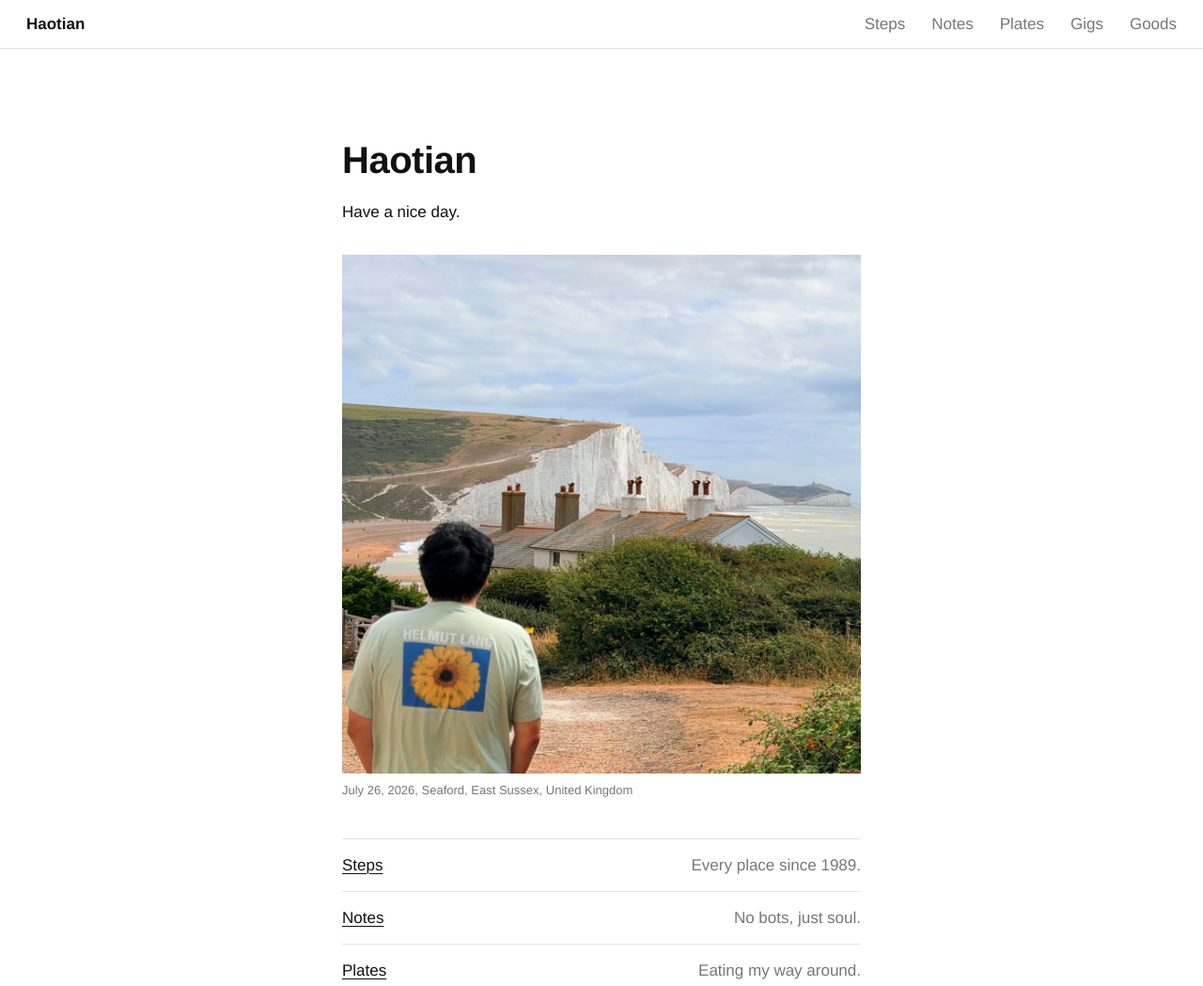
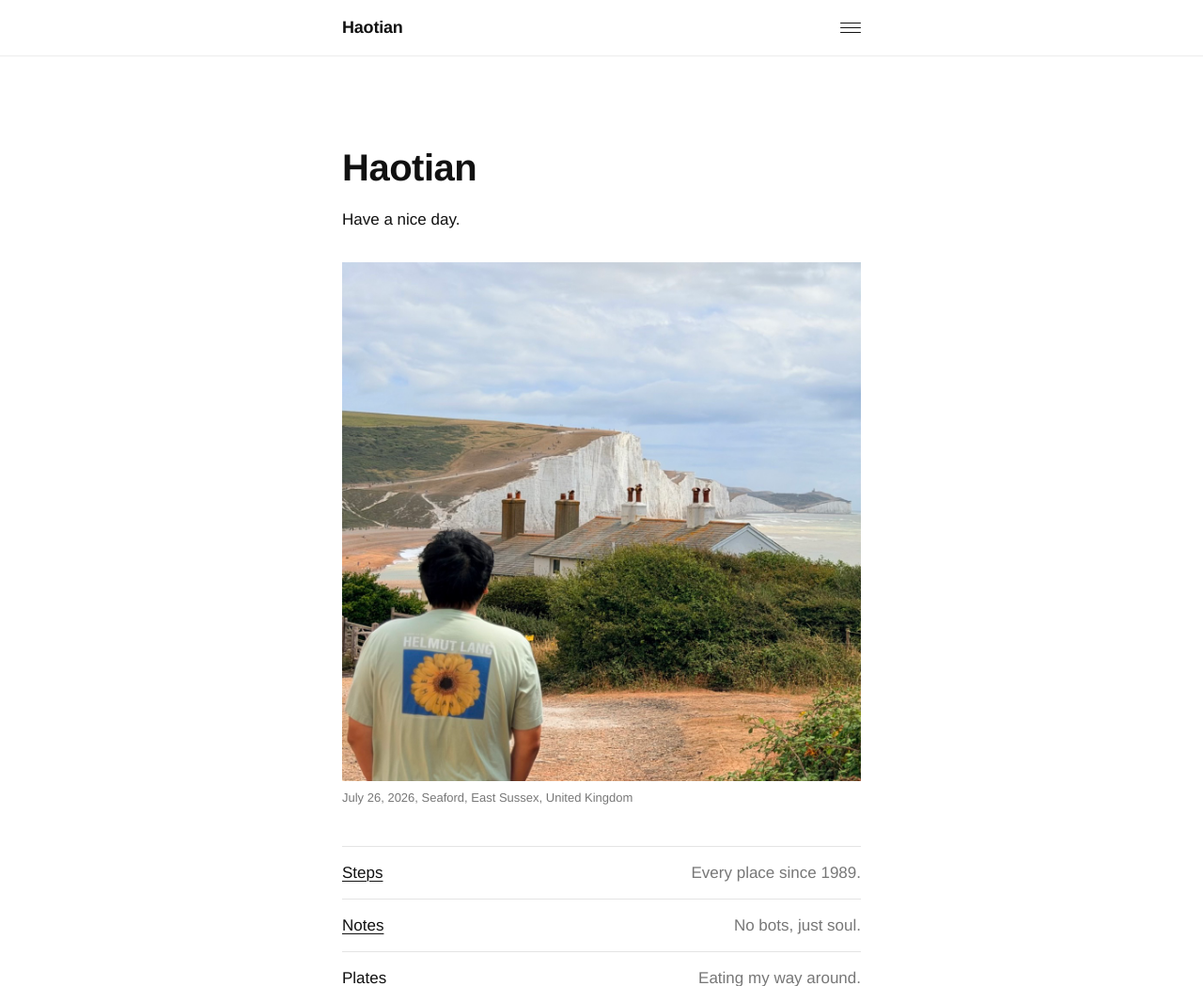
Before and after one commit to hehaotian/hehaotian.github.io, a PHP site: page / in a window 1280 px wide. Shown: the top 1049 px of the page at 94% size. Run offline with PHP 8.4, Linux system fonts and the light colour scheme.

Commit message:
Top bar: menu button, aligned to each page's column width

```diff
--- a/assets/app.js
+++ b/assets/app.js
@@ -14,12 +14,21 @@ function show(name) {
   });
   // the heavy map page loads only the first time you open Steps
   if (name === "steps" && !frame.src) frame.src = frame.dataset.src;
+  document.body.dataset.tab = name;                                  // lets the CSS match the top bar to this page's column width
   document.title = name === "home" ? "Haotian" : `${name[0].toUpperCase() + name.slice(1)} · Haotian`;
   if (name !== currentTab) window.scrollTo(0, 0);   // opening a pop-up on the same tab keeps the page where it is
   currentTab = name;
 }
 window.addEventListener("hashchange", () => show(location.hash.slice(1)));
 show(location.hash.slice(1));
+
+// ---- menu button: opens the section links under the top bar; closes on a link, Escape, a click elsewhere, or a page change
+const topBar = document.getElementById("top"), menuBtn = document.getElementById("menu");
+function setMenu(open) { topBar.classList.toggle("open", open); menuBtn.setAttribute("aria-expanded", open); }
+menuBtn.addEventListener("click", () => setMenu(!topBar.classList.contains("open")));
+document.addEventListener("click", e => { if (!topBar.contains(e.target)) setMenu(false); });
+document.addEventListener("keydown", e => { if (e.key === "Escape") setMenu(false); });
+window.addEventListener("hashchange", () => setMenu(false));
 
 // ---- shared pop-up page: "#tab/slug" opens an entry from Notes, Plates, Goods or Gigs over the current tab
 const esc = s => String(s ?? "").replace(/[&<>"]/g, c => ({ "&": "&amp;", "<": "&lt;", ">": "&gt;", '"': "&quot;" }[c]));
--- a/assets/style.css
+++ b/assets/style.css
@@ -1,22 +1,42 @@
-:root { --text: #111; --muted: #777; --line: #e4e4e4; --nav-h: 52px; }
+:root { --text: #111; --muted: #777; --line: #e4e4e4; --nav-h: 60px; }
 * { box-sizing: border-box; }
 html, body { margin: 0; height: 100%; background: #fff; color: var(--text);
   font: 17px/1.6 "Helvetica Neue", Helvetica, Arial, sans-serif; -webkit-font-smoothing: antialiased; }
 a { color: inherit; text-decoration-thickness: 1px; text-underline-offset: 3px; }
 a:hover { text-decoration-color: var(--muted); }
 
-/* header: name on the left, three text links on the right */
-#top { position: fixed; inset: 0 0 auto 0; height: var(--nav-h); z-index: 10; display: flex; align-items: center;
-       justify-content: space-between; padding: 0 28px; background: #fff; border-bottom: 1px solid var(--line); }
-.brand { font-weight: 600; text-decoration: none; }
-#tabs { display: flex; gap: 28px; }
-#tabs a { text-decoration: none; color: var(--muted); }
-#tabs a:hover { color: var(--text); }
-#tabs a.active { color: var(--text); text-decoration: underline; }
+/* header: the name on the left and a three-line menu button on the right, both on the same left/right edges as the text column below,
+   so "Haotian" in the bar always sits right above "Haotian" on the home page. The section links open in a panel under the bar. */
+:root { --gutter: 24px; --frame: 600px; }   /* --frame: width of the text column; the bar follows it, so a wider page (Plates) widens both */
+body[data-tab="plates"] { --frame: 880px; }
+body[data-tab="steps"] { --frame: 100vw; }   /* the map is full width, so the bar spans it too */
+#top { position: fixed; inset: 0 0 auto 0; height: var(--nav-h); z-index: 10; display: flex; align-items: center; justify-content: space-between;
+       padding: 0 max(var(--gutter), calc((100% - var(--frame)) / 2 + var(--gutter)));
+       background: rgba(255,255,255,.82); -webkit-backdrop-filter: saturate(180%) blur(16px); backdrop-filter: saturate(180%) blur(16px);
+       border-bottom: 1px solid rgba(0,0,0,.07); transition: padding .25s ease; }
+.brand { font-weight: 600; font-size: 18px; letter-spacing: -.2px; text-decoration: none; }
+
+.menu-btn { position: relative; width: 40px; height: 40px; margin: 0 -9px 0 0; padding: 0; border: 0; background: none; cursor: pointer; color: var(--text); }
+.menu-btn span { position: absolute; left: 9px; width: 22px; height: 1.5px; background: currentColor; border-radius: 1px; transition: transform .25s ease, opacity .2s ease; }
+.menu-btn span:nth-child(1) { top: 14px; } .menu-btn span:nth-child(2) { top: 19px; } .menu-btn span:nth-child(3) { top: 24px; }
+.menu-btn[aria-expanded="true"] span:nth-child(1) { transform: translateY(5px) rotate(45deg); }
+.menu-btn[aria-expanded="true"] span:nth-child(2) { opacity: 0; }
+.menu-btn[aria-expanded="true"] span:nth-child(3) { transform: translateY(-5px) rotate(-45deg); }
+.menu-btn:focus-visible { outline: 1px solid var(--muted); outline-offset: 2px; border-radius: 4px; }
+
+#tabs { position: absolute; top: 100%; left: 0; right: 0; display: flex; flex-direction: column;
+        padding: 6px max(var(--gutter), calc((100% - var(--frame)) / 2 + var(--gutter))) 14px;
+        background: #fff;
+        border-bottom: 1px solid rgba(0,0,0,.07);
+        opacity: 0; visibility: hidden; transform: translateY(-6px); transition: opacity .2s ease, transform .2s ease, visibility 0s .2s; }
+#top.open #tabs { opacity: 1; visibility: visible; transform: none; transition: opacity .2s ease, transform .2s ease; }
+#tabs a { padding: 13px 0; font-size: 20px; letter-spacing: -.2px; text-decoration: none; color: var(--muted); border-bottom: 1px solid var(--line); }
+#tabs a:last-child { border-bottom: 0; }
+#tabs a:hover, #tabs a.active { color: var(--text); }
 
 main { padding-top: var(--nav-h); }
 .tab[hidden] { display: none; }
-.col { max-width: 600px; margin: 0 auto; padding: 96px 24px 120px; }
+.col { max-width: var(--frame); margin: 0 auto; padding: 96px 24px 120px; }
 
 h1 { font-size: 40px; font-weight: 600; letter-spacing: -.5px; line-height: 1.1; margin: 0 0 20px; }
 h2 { font-size: 28px; font-weight: 600; letter-spacing: -.3px; margin: 0 0 40px; }
@@ -45,7 +65,7 @@ h3 { font-size: 13px; font-weight: 400; color: var(--muted); margin: 48px 0 8px;
 /* Notes */
 
 @media (max-width: 640px) {
-  #top { padding: 0 18px; } #tabs { gap: 20px; }
+  :root { --gutter: 20px; } .brand { font-size: 17px; }
   .col { padding: 56px 20px 80px; } h1 { font-size: 34px; }
   .gig, .note { flex-direction: column; gap: 0; }
 }
@@ -93,7 +113,6 @@ body.reading { overflow: hidden; }
 @media (max-width: 640px) { #reader { padding: 0; } #reader .sheet { max-height: 100vh; height: 100%; border-radius: 0; } #reader article { padding: 0 32px 64px; } #reader .bar { padding: 20px 24px 0; } #reader h1 { font-size: 28px; } }
 
 /* Plates: collector's grid */
-#plates .col { max-width: 880px; }
 .plates { display: grid; grid-template-columns: repeat(3, 1fr); gap: 16px; }
 @media (max-width: 700px) { .plates { grid-template-columns: repeat(2, 1fr); } }
 @media (max-width: 440px) { .plates { grid-template-columns: 1fr; } }
--- a/index.html
+++ b/index.html
@@ -9,6 +9,7 @@
 <body>
 <header id="top">
   <a class="brand" href="#home">Haotian</a>
+  <button id="menu" class="menu-btn" type="button" aria-label="Menu" aria-expanded="false" aria-controls="tabs"><span></span><span></span><span></span></button>
   <nav id="tabs" aria-label="Sections">
     <a href="#steps" data-tab="steps">Steps</a>
     <a href="#notes" data-tab="notes">Notes</a>
```
